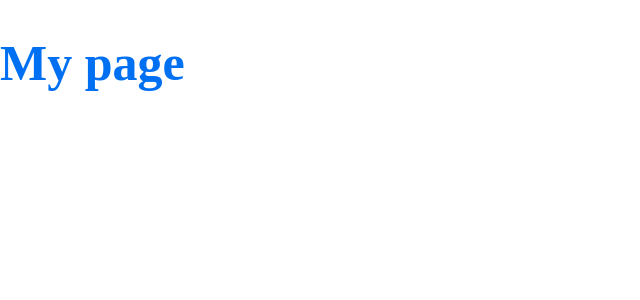
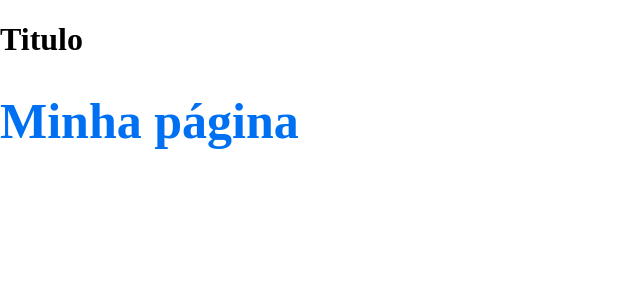
Before and after one commit to testtzlaffe/instalura-base, a Next.js app: page / in a window 1280 px wide. Shown: the top 300 px of the page, without its empty margins (0-640 px from the left). Built offline with nearby package versions, Linux system fonts and the light colour scheme.

Commit message:
Final aula 01

```diff
--- a/package.json
+++ b/package.json
@@ -4,6 +4,7 @@
   "scripts": {
     "dev": "next",
     "build": "next build",
+    "export": "next build && next export",
     "start": "next start"
   },
   "dependencies": {
--- a/pages/index.js
+++ b/pages/index.js
@@ -1,10 +1,18 @@
-import styled from 'styled-components'
+import styled from "styled-components";
 
 const Title = styled.h1`
   font-size: 50px;
   color: ${({ theme }) => theme.colors.primary};
-`
+`;
 
+function Title2(props) {
+  return <h1>{props.children}</h1>;
+}
 export default function Home() {
-  return <Title>My page</Title>
+  return (
+    <>
+      <Title2>Titulo</Title2>
+      <Title>Minha página</Title>
+    </>
+  );
 }
--- /dev/null
+++ b/pages/sobre.js
@@ -0,0 +1,3 @@
+export default function PageSobre() {
+  return <div>Pagina Sobre</div>;
+}
```
